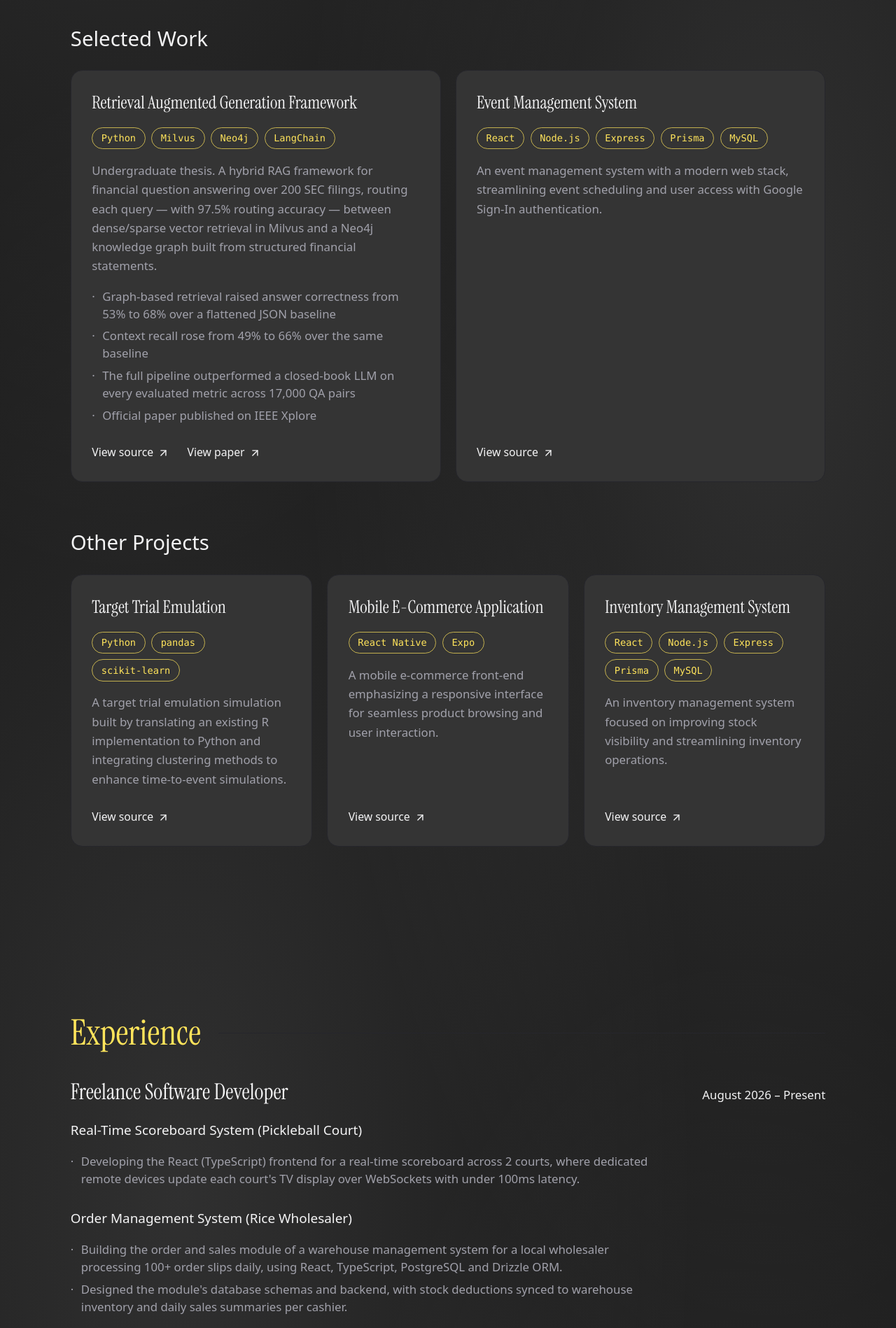
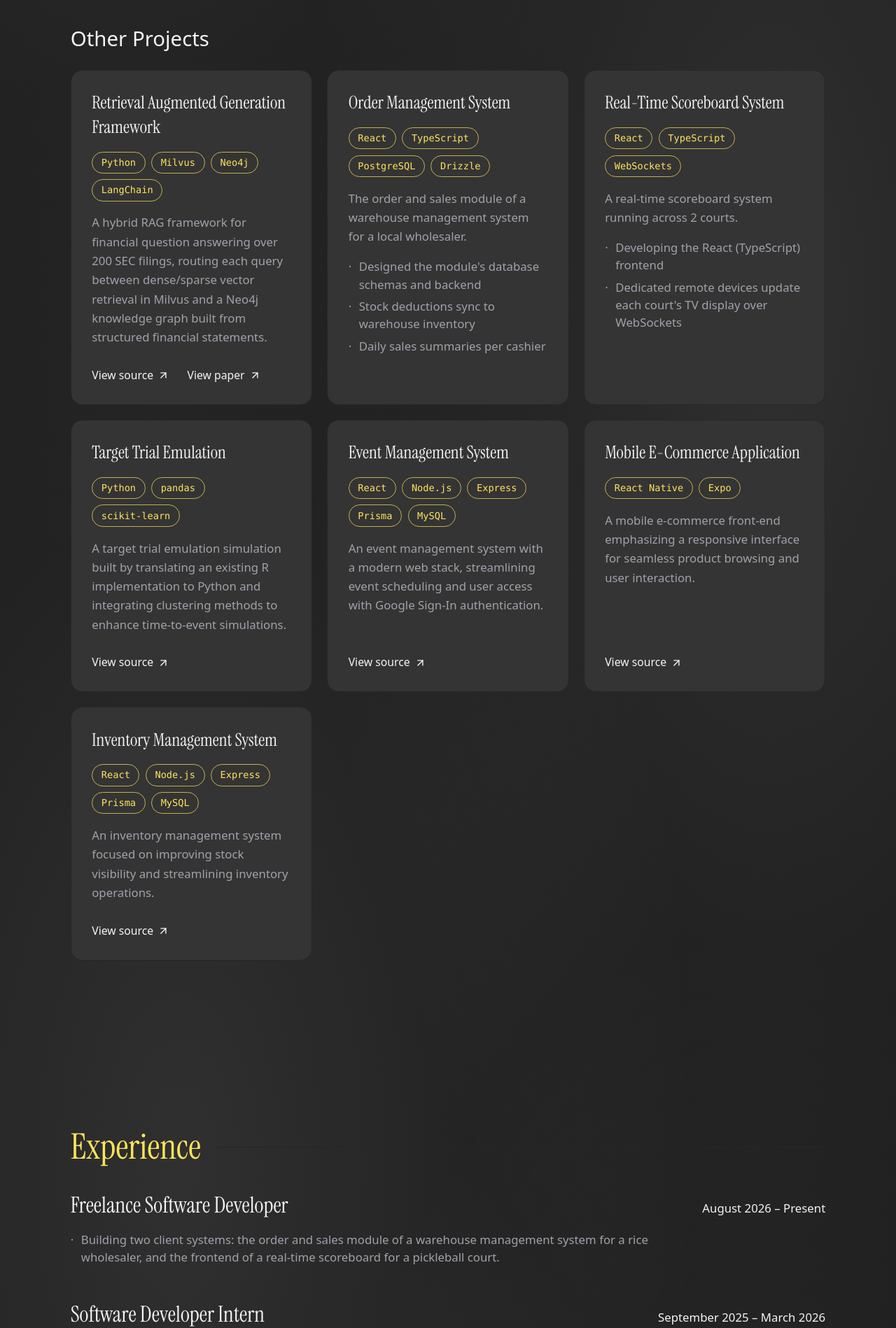
Before and after one commit to CedRaf/Portfolio, a React (Vite) app: page / in a window 1280 px wide. Shown: the part 944-2842 px from the top of the page at 70% size. Built offline with nearby package versions, Linux system fonts and the light colour scheme.

Commit message:
feat: revamp experience and projects data structure for improved clarity and organization

```diff
--- a/src/data/experience.ts
+++ b/src/data/experience.ts
@@ -1,23 +1,17 @@
 /** Work, education, skills and credentials — transcribed from `public/resume.pdf`. */
 
-/** A client engagement inside a role — freelance work is grouped this way. */
-export type Engagement = {
-  name: string
-  highlights: string[]
-}
-
 /**
- * A role carries either its own highlights or a set of engagements. Freelance
- * work has no employer, so `company` is optional.
+ * Freelance work has no employer, so `company` is optional. `link` points a
+ * role at where its work is shown in full — the freelance client builds live
+ * in Projects rather than being repeated here.
  */
 export type Role = {
   company?: string
   title: string
   period: string
-} & (
-  | { highlights: string[]; engagements?: never }
-  | { highlights?: never; engagements: Engagement[] }
-)
+  highlights: string[]
+  link?: { href: string; label: string }
+}
 
 export type Education = {
   school: string
@@ -41,21 +35,12 @@
   {
     title: 'Freelance Software Developer',
     period: 'August 2026 – Present',
-    engagements: [
-      {
-        name: 'Real-Time Scoreboard System (Pickleball Court)',
-        highlights: [
-          "Developing the React (TypeScript) frontend for a real-time scoreboard across 2 courts, where dedicated remote devices update each court's TV display over WebSockets with under 100ms latency.",
-        ],
-      },
-      {
-        name: 'Order Management System (Rice Wholesaler)',
-        highlights: [
-          'Building the order and sales module of a warehouse management system for a local wholesaler processing 100+ order slips daily, using React, TypeScript, PostgreSQL and Drizzle ORM.',
-          "Designed the module's database schemas and backend, with stock deductions synced to warehouse inventory and daily sales summaries per cashier.",
-        ],
-      },
+    // The résumé lists both client engagements here; on the site they are
+    // project cards (see `projects.ts`), so this entry only summarises them.
+    highlights: [
+      'Building two client systems: the order and sales module of a warehouse management system for a rice wholesaler, and the frontend of a real-time scoreboard for a pickleball court.',
     ],
+    link: { href: '#client-work', label: 'See the client work' },
   },
   {
     company: 'Alliance Software Incorporated',
--- a/src/data/projects.ts
+++ b/src/data/projects.ts
@@ -1,47 +1,104 @@
 /**
- * A bullet is plain text, unless it carries a measured result — then it is
- * split so the figure itself can be animated. Splitting beats parsing a number
- * back out of a sentence. `from` is where the count starts — a baseline, when
- * the sentence is about improving on one.
+ * A headline figure. Plain text, unless it should count — then it is split so
+ * the number itself can be animated. Splitting beats parsing a number back out
+ * of a string. `from` is where the count starts: the baseline being improved on.
  */
-export type Highlight =
-  | string
-  | { prefix: string; value: number; from?: number; suffix: string }
+export type Figure = { label: string } & (
+  | { text: string }
+  | { value: number; from: number; suffix: string }
+)
 
-export type Project = {
+type BaseProject = {
   title: string
   period: string
   stack: string[]
   description: string
-  highlights?: Highlight[]
-  repoUrl?: string
-  paperUrl?: string
-  featured?: boolean
 }
+
+/**
+ * `kind` decides the tier a project renders in: the thesis as a full-width case
+ * study, client work as cards, personal projects as compact rows.
+ */
+export type Project = BaseProject &
+  (
+    | {
+        kind: 'thesis'
+        figures: Figure[]
+        notes: string[]
+        repoUrl: string
+        paperUrl: string
+      }
+    | {
+        kind: 'client'
+        client: string
+        /** Client codebases are private, so there is no link — only a figure. */
+        figure: { text: string; label: string }
+        highlights: string[]
+        ongoing: boolean
+      }
+    | { kind: 'personal'; repoUrl: string }
+  )
 
 export const projects: Project[] = [
   {
+    kind: 'thesis',
     title: 'Retrieval Augmented Generation Framework',
     period: 'June 2025 – November 2025',
     stack: ['Python', 'Milvus', 'Neo4j', 'LangChain'],
     description:
-      'Undergraduate thesis. A hybrid RAG framework for financial question answering over 200 SEC filings, routing each query — with 97.5% routing accuracy — between dense/sparse vector retrieval in Milvus and a Neo4j knowledge graph built from structured financial statements.',
-    highlights: [
+      'A hybrid RAG framework for financial question answering over 200 SEC filings, routing each query between dense/sparse vector retrieval in Milvus and a Neo4j knowledge graph built from structured financial statements.',
+    figures: [
       {
-        prefix: 'Graph-based retrieval raised answer correctness from 53% to ',
         value: 68,
         from: 53,
-        suffix: '% over a flattened JSON baseline',
+        suffix: '%',
+        label: 'Answer correctness with graph-based retrieval, up from 53% over a flattened JSON baseline',
       },
-      'Context recall rose from 49% to 66% over the same baseline',
-      'The full pipeline outperformed a closed-book LLM on every evaluated metric across 17,000 QA pairs',
-      'Official paper published on IEEE Xplore',
+      { text: '66%', label: 'Context recall, up from 49% over the same baseline' },
+      { text: '97.5%', label: 'Query routing accuracy' },
+    ],
+    notes: [
+      'The full pipeline outperformed a closed-book LLM on every evaluated metric across 17,000 QA pairs.',
+      'Official paper published on IEEE Xplore.',
     ],
     repoUrl: 'https://github.com/Shabimbawa/RAG_Framework',
     paperUrl: 'https://ieeexplore.ieee.org/document/11467963',
-    featured: true,
+  },
+  // Client work comes from the Freelance role on the résumé, which lists these
+  // as engagements under Experience. They have no dates of their own, so each
+  // carries the role's period.
+  {
+    kind: 'client',
+    title: 'Order Management System',
+    client: 'Rice wholesaler',
+    period: 'August 2026 – Present',
+    stack: ['React', 'TypeScript', 'PostgreSQL', 'Drizzle'],
+    description:
+      'The order and sales module of a warehouse management system for a local wholesaler.',
+    figure: { text: '100+', label: 'order slips processed daily' },
+    highlights: [
+      "Designed the module's database schemas and backend",
+      'Stock deductions sync to warehouse inventory',
+      'Daily sales summaries per cashier',
+    ],
+    ongoing: true,
   },
   {
+    kind: 'client',
+    title: 'Real-Time Scoreboard System',
+    client: 'Pickleball court',
+    period: 'August 2026 – Present',
+    stack: ['React', 'TypeScript', 'WebSockets'],
+    description: 'A real-time scoreboard system running across 2 courts.',
+    figure: { text: '<100ms', label: 'display update latency' },
+    highlights: [
+      'Developing the React (TypeScript) frontend',
+      "Dedicated remote devices update each court's TV display over WebSockets",
+    ],
+    ongoing: true,
+  },
+  {
+    kind: 'personal',
     title: 'Target Trial Emulation',
     period: 'February 2025 – March 2025',
     stack: ['Python', 'pandas', 'scikit-learn'],
@@ -50,17 +107,18 @@
     repoUrl: 'https://github.com/CedRaf/Target-Trial-Emulation',
   },
   {
+    kind: 'personal',
     title: 'Event Management System',
     period: 'November 2024 – December 2024',
     stack: ['React', 'Node.js', 'Express', 'Prisma', 'MySQL'],
     description:
       'An event management system with a modern web stack, streamlining event scheduling and user access with Google Sign-In authentication.',
     repoUrl: 'https://github.com/CedRaf/Event-Management-System',
-    featured: true,
   },
   // This and the next project are no longer on the résumé (cut for space), but
   // still true — kept on the site.
   {
+    kind: 'personal',
     title: 'Mobile E-Commerce Application',
     period: 'May 2024',
     stack: ['React Native', 'Expo'],
@@ -69,6 +127,7 @@
     repoUrl: 'https://github.com/graysonLL/MobDev-Final-Project',
   },
   {
+    kind: 'personal',
     title: 'Inventory Management System',
     period: 'October 2023 – December 2023',
     stack: ['React', 'Node.js', 'Express', 'Prisma', 'MySQL'],
```
